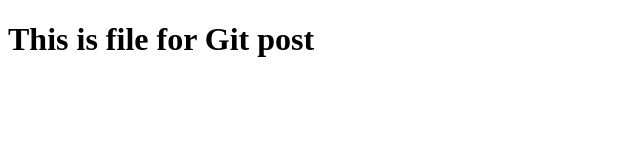
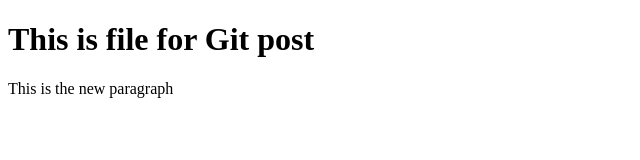
Before and after one commit to Dejan-Dasic/for-git, a plain HTML site: page index.html in a window 1280 px wide. Shown: the whole page, without its empty margins (0-640 px from the left). Drawn offline with Linux system fonts and the light colour scheme.

Commit message:
this is the first changes

```diff
--- a/index.html
+++ b/index.html
@@ -8,5 +8,6 @@
 </head>
 <body>
     <h1>This is file for Git post</h1>
+    <p>This is the new paragraph</p>
 </body>
 </html>
```
